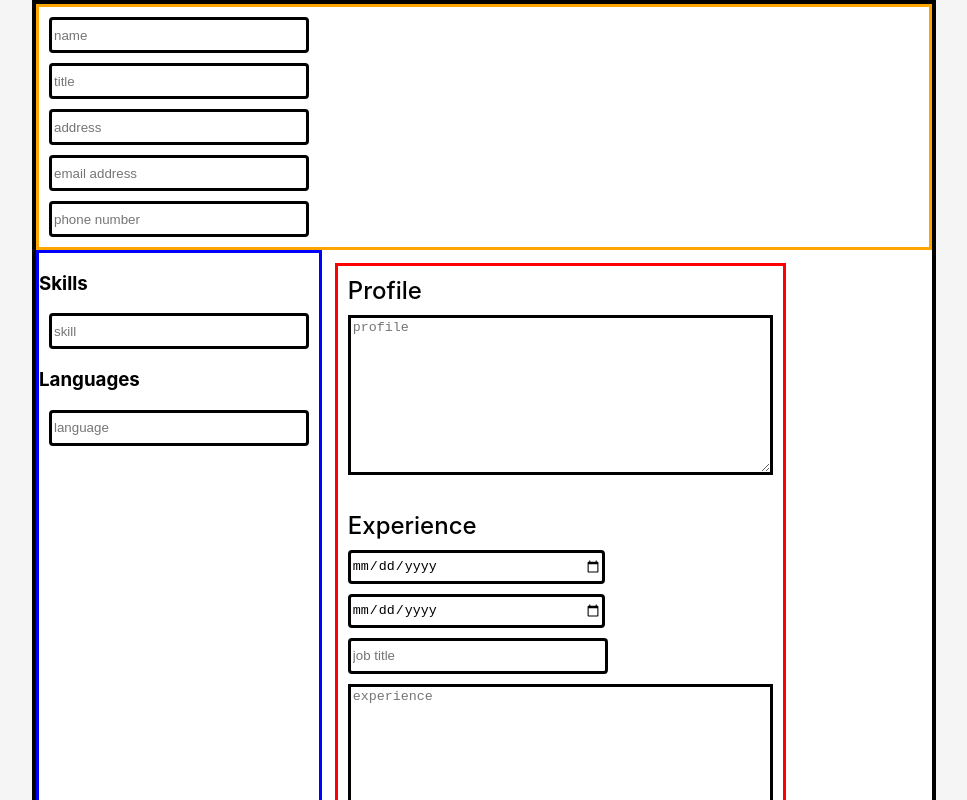
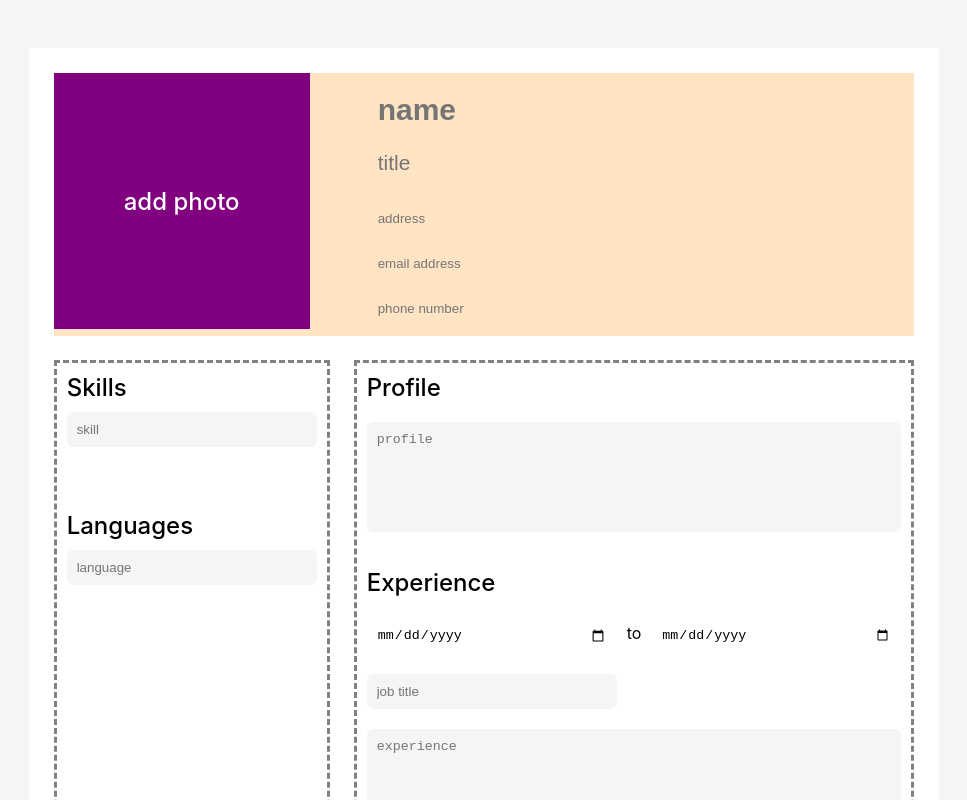
Before and after one commit to thural/CV-Application, a React app: page / in a window 1280 px wide. Shown: the top 800 px of the page, without its empty margins (156-1123 px from the left). Built offline with nearby package versions, Linux system fonts and the light colour scheme.

Commit message:
improved input stying

```diff
--- a/src/App.css
+++ b/src/App.css
@@ -1,21 +1,31 @@
+.App {
+  margin:3rem;
+  font-size: 16px;
+}
+
 form {
+  width:60%;
+  min-width: fit-content;
   margin: auto;
   background-color: white;
-  width: 70vw;
-  border: 4px black solid;
+  border: 1px white solid;
+}
+
+label {
+  font-size: 14px;
+  color:rgb(50, 50, 50);
 }
 
 .main {
   display: flex;
-  margin: 1vw;
+  margin: 24px;
   flex-direction: column;
   justify-content: flex-start;
   gap: 16px;
-  border: red solid;
+  border: dashed gray;
 }
 
-
-h1 {
+h1, h3 {
   margin: 10px;
   font-size: 24px;
   font-weight: 500;
@@ -27,37 +37,59 @@ h1 {
 }
 
 .side {
+  margin: 24px;
+  margin-right: auto;
   background-color: white;
-  border: solid blue
+  border: dashed gray;
+}
+.side > * {
+  margin-bottom: 64px;
 }
 
-.Personal {
-  border: solid orange;
+.main {
+  width: 100%;
 }
 
-textarea {
+.textarea {
   display: block;
+  padding: 10px;
 }
 
-input {
-  width: 250px;
-  min-width: 100px;
-  height: 28px;
-  border: 1px solid rgb(224, 224, 224);
-  border-radius: 4px;
+textarea{
+  display: block;
+  width: 100%;
+  padding:10px;
+  resize: none;
+  box-sizing: border-box;
+  outline: none;
+  border: none;
+  border-radius: 6px;
+  background-color: whitesmoke;
+}
+textarea:focus {
+  outline: 1px gray solid;
 }
 
 input:focus {
-  border-color: rgb(116, 116, 255);
-  outline: none;
+  outline: 1px gray solid;
+}
+input[type=date] {
+  background:none;
+}
+input {
+  display: block;
+  width: 230px;
+  min-width: fit-content;
+  margin: 10px;
+  padding: 10px;
+  color: black;
+  border: none;
+  border-radius: 6px;
+  background-color: whitesmoke;
 }
 
-input, textarea {
-  display: block;
-  margin: 10px;
-  background: none;
-  color: black;
-  border: solid black;
+.date {
+  display: flex;
 }
 
 button {
@@ -74,8 +106,3 @@ button {
   border-radius: 5px;
   box-shadow: 0px 0px 4px 1px rgba(0, 0, 0, 0.5);
 }
-
-label {
-  font-size: 14px;
-  color:rgb(50, 50, 50);
-}
--- a/src/App.js
+++ b/src/App.js
@@ -16,7 +16,7 @@ class App extends Component {
   }
   render() {
     return (
-      <div>
+      <div className="App">
         <form>
           <Personal />
           <div className="content">
--- a/src/components/Education.js
+++ b/src/components/Education.js
@@ -10,11 +10,12 @@ class Education extends Component {
       <div>
         <h1>Education</h1>
         <div className="education">
-          <div className="date">
+        <div className="date">
             <input type="date" id="startDate" name="startDate"></input>
+            <p>to</p>
             <input type="date" id="endDate" name="endDate"></input>
           </div>
-          <input type="text" id="title" name="title" placeholder="education title"></input>
+          <input type="text" id="title" name="title" placeholder="education"></input>
         </div>
       </div>
     )
--- a/src/components/Experience.js
+++ b/src/components/Experience.js
@@ -12,17 +12,19 @@ class Experience extends Component {
         <div className="job">
           <div className="date">
             <input type="date" id="startDate" name="startDate"></input>
+            <p>to</p>
             <input type="date" id="endDate" name="endDate"></input>
           </div>
           <input type="text" id="title" name="title" placeholder="job title"></input>
+          <div className="textarea">
           <textarea id="description" name="description"
             minLength="32"
-            rows="10"
-            cols="50"
+            rows="6"
             maxLength="320"
             placeholder="experience"
           >
           </textarea>
+          </div>
         </div>
       </div>
     )
--- /dev/null
+++ b/src/components/Personal.css
@@ -0,0 +1,59 @@
+.Personal {
+  margin: 24px;
+  margin-bottom: auto;
+  display: flex;
+  flex-direction: row;
+  background-color:bisque;
+}
+.Personal input {
+  background: none;
+}
+input:focus {
+  background-color: whitesmoke;
+  outline: 1px black solid;
+}
+input:hover {
+  background-color: whitesmoke;
+  outline: 1px gray solid;
+}
+
+.headline input:first-child{
+  font-size: 30px;
+  font-weight: 800;
+  margin-bottom: 0px;
+}
+.headline input:last-child{
+  font-size: 21px;
+  font-weight: 500;
+  width: 360px;
+  min-width: fit-content;
+  margin-top: 4px;
+}
+
+.details input{
+  width: 360px;
+  min-width: fit-content;
+  margin-top: 2px;
+}
+
+.photo {
+  display: flex;
+  background-color: purple;
+  margin: 0px;
+  margin-right: 48px;
+  height: 32vh;
+  width: 32vh;
+}
+.photo > div {
+  display: flex;
+  justify-content: center;
+  align-items: center;
+  height: 100%;
+  width: 100%;
+  margin: auto;
+  color: white;
+}
+
+.headline {
+  margin-bottom: 1rem;
+}
--- a/src/components/Personal.js
+++ b/src/components/Personal.js
@@ -1,4 +1,5 @@
-import React, {Component} from "react";
+import React, { Component } from "react";
+import style from "./Personal.css"
 
 class Personal extends Component {
   state = {
@@ -7,11 +8,18 @@ class Personal extends Component {
   render() {
     return (
       <div className="Personal">
-      <input type="text" id="name" name="name" placeholder="name"></input>
-      <input type="text" id="title" name="title" placeholder="title"></input>
-      <input type="text" id="address" name="address" placeholder="address"></input>
-      <input type="email" id="email" name="email" placeholder="email address"></input>
-      <input type="tel" id="phone" name="phone" placeholder="phone number"></input>
+        <div className="photo"><div><h1>add photo</h1></div></div>
+        <div>
+          <div className="headline">
+            <input type="text" id="name" name="name" placeholder="name"></input>
+            <input type="text" id="title" name="title" placeholder="title"></input>
+          </div>
+          <div className="details">
+            <input type="text" id="address" name="address" placeholder="address"></input>
+            <input type="email" id="email" name="email" placeholder="email address"></input>
+            <input type="tel" id="phone" name="phone" placeholder="phone number"></input>
+          </div>
+        </div>
       </div>
     )
   }
--- a/src/components/Profile.js
+++ b/src/components/Profile.js
@@ -9,16 +9,17 @@ class Profile extends Component {
     return (
       <div>
         <h1>Profile</h1>
+        <div className="textarea">
         <textarea
           id="profile"
           name="profile"
           minLength="32"
-          rows="10"
-          cols="50"
+          rows="6"
           maxLength="320"
           placeholder="profile"
         >
         </textarea>
+        </div>
       </div>
     )
   }
```
